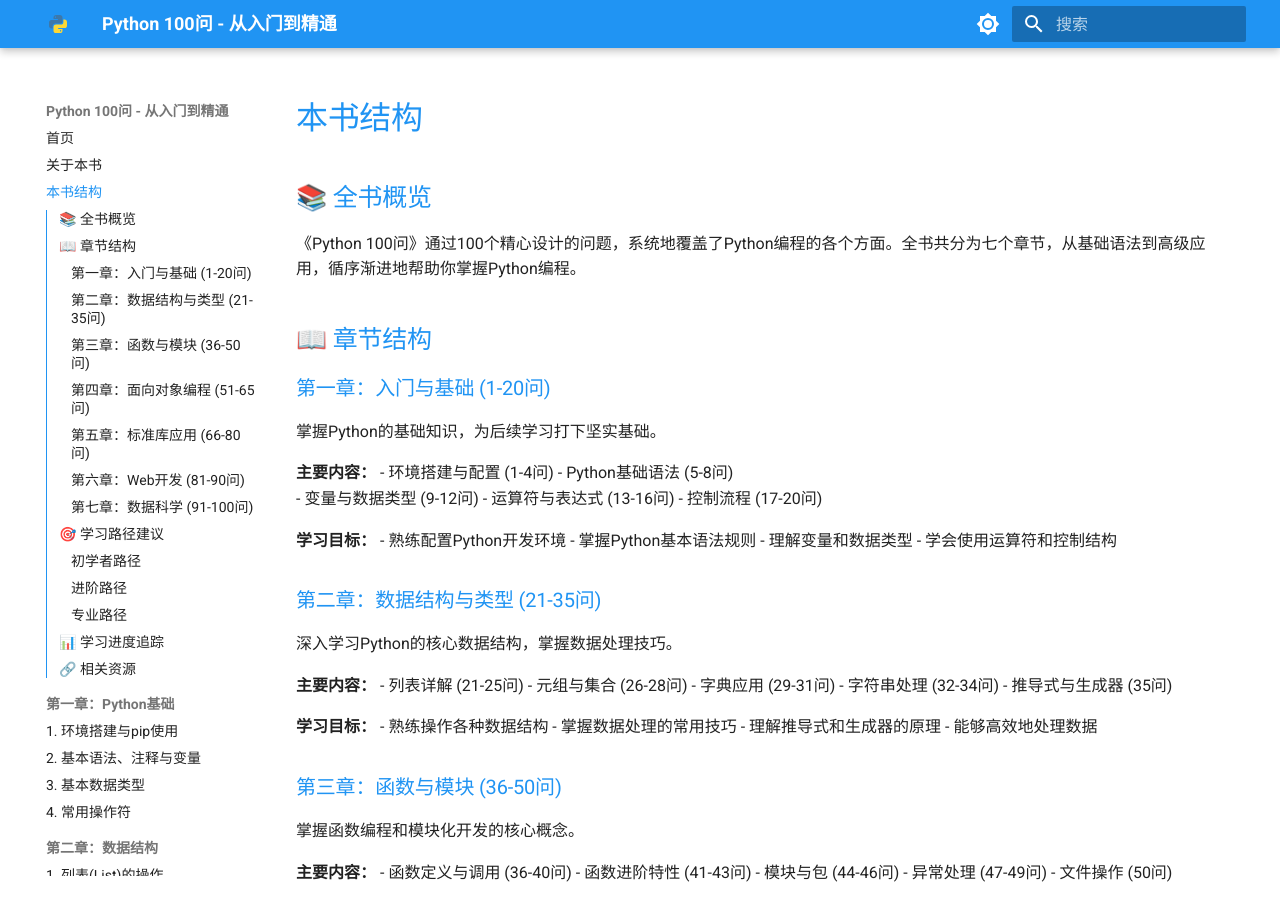
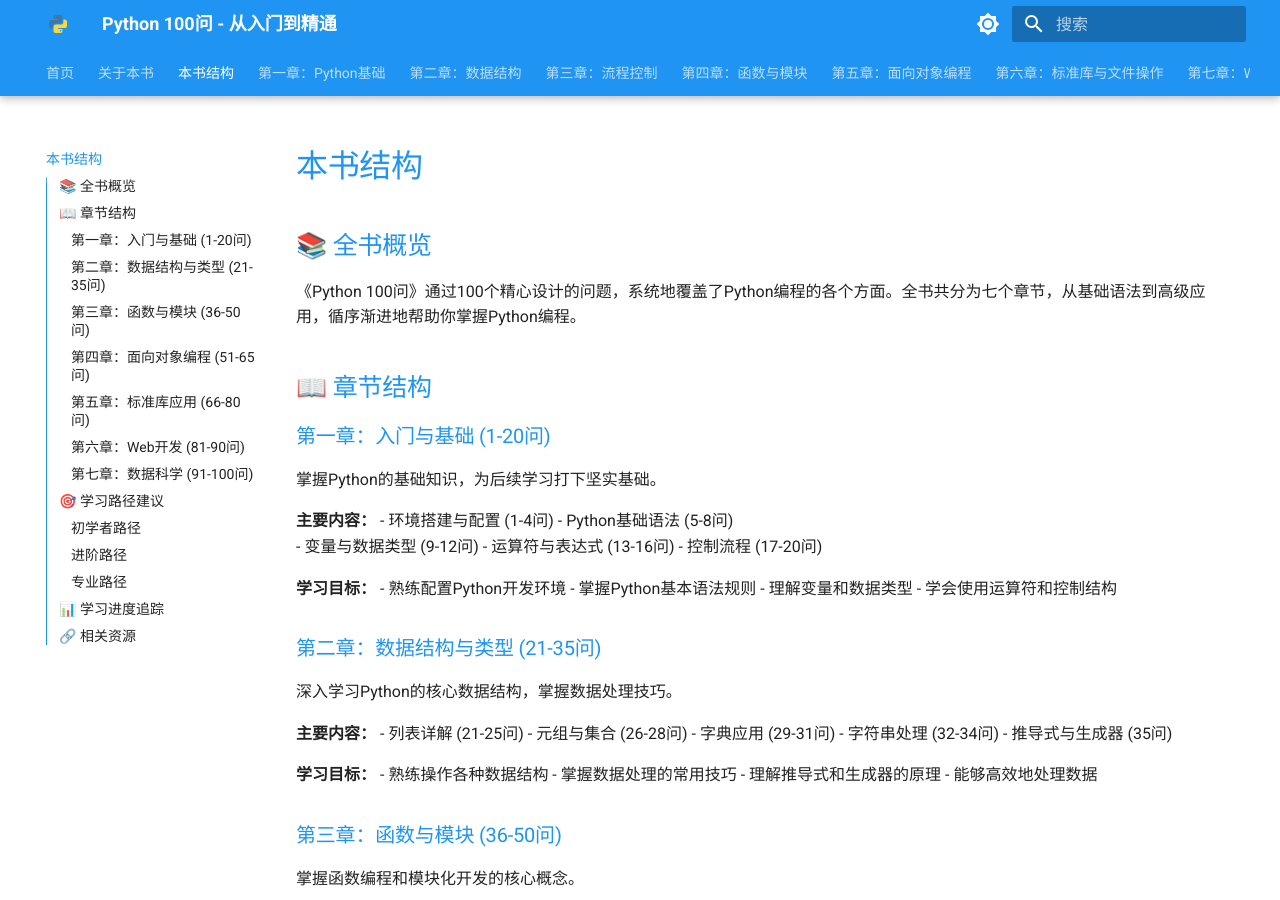
Before and after one commit to addname/python100, an MkDocs documentation site: the page built from docs/structure.md, in a window 1280 px wide and 900 px high. Built offline with MkDocs 1.6.1 and Material for MkDocs 9.7.7, drawn with Linux system fonts in a browser that asks for light colours; the version menu is left out; part of the change alters nothing that is shown.

Commit message:
优化MkDocs导航配置：启用左侧子菜单展开功能
- 启用navigation.sections和navigation.expand功能
- 添加navigation.tabs和navigation.tabs.sticky功能
- 优化导航结构，移除编号前缀，使子菜单更清晰
- 添加字体配置，提升阅读体验
- 所有章节的子菜单现在都会在左侧导航栏中展开显示

```diff
--- a/mkdocs.yml
+++ b/mkdocs.yml
@@ -8,41 +8,41 @@ nav:
   - 关于本书: about.md
   - 本书结构: structure.md
   - 第一章：Python基础:
-    - 1. 环境搭建与pip使用: chapter1_basics/1_environment.md
-    - 2. 基本语法、注释与变量: chapter1_basics/2_syntax.md
-    - 3. 基本数据类型: chapter1_basics/3_data_types.md
-    - 4. 常用操作符: chapter1_basics/4_operators.md
+    - 环境搭建与pip使用: chapter1_basics/1_environment.md
+    - 基本语法、注释与变量: chapter1_basics/2_syntax.md
+    - 基本数据类型: chapter1_basics/3_data_types.md
+    - 常用操作符: chapter1_basics/4_operators.md
   - 第二章：数据结构:
-    - 1. 列表(List)的操作: chapter2_data_structures/1_lists.md
-    - 2. 元组(Tuple)的特点与使用: chapter2_data_structures/2_tuples.md
-    - 3. 字典(Dictionary)的操作: chapter2_data_structures/3_dictionaries.md
-    - 4. 集合(Set)的特点与使用: chapter2_data_structures/4_sets.md
+    - 列表(List)的操作: chapter2_data_structures/1_lists.md
+    - 元组(Tuple)的特点与使用: chapter2_data_structures/2_tuples.md
+    - 字典(Dictionary)的操作: chapter2_data_structures/3_dictionaries.md
+    - 集合(Set)的特点与使用: chapter2_data_structures/4_sets.md
   - 第三章：流程控制:
-    - 1. 条件判断: chapter3_control_flow/1_conditionals.md
-    - 2. for循环与while循环: chapter3_control_flow/2_loops.md
-    - 3. break、continue与pass: chapter3_control_flow/3_loop_control.md
+    - 条件判断: chapter3_control_flow/1_conditionals.md
+    - for循环与while循环: chapter3_control_flow/2_loops.md
+    - break、continue与pass: chapter3_control_flow/3_loop_control.md
   - 第四章：函数与模块:
-    - 1. 函数的定义与调用: chapter4_functions/1_function_basics.md
-    - 2. 参数传递: chapter4_functions/2_parameters.md
-    - 3. 作用域: chapter4_functions/3_scope.md
-    - 4. 模块的导入与使用: chapter4_functions/4_modules.md
+    - 函数的定义与调用: chapter4_functions/1_function_basics.md
+    - 参数传递: chapter4_functions/2_parameters.md
+    - 作用域: chapter4_functions/3_scope.md
+    - 模块的导入与使用: chapter4_functions/4_modules.md
   - 第五章：面向对象编程:
-    - 1. 类与对象的概念: chapter5_oop/1_classes_objects.md
-    - 2. 继承与多态: chapter5_oop/2_inheritance_polymorphism.md
-    - 3. 封装与访问控制: chapter5_oop/3_encapsulation.md
+    - 类与对象的概念: chapter5_oop/1_classes_objects.md
+    - 继承与多态: chapter5_oop/2_inheritance_polymorphism.md
+    - 封装与访问控制: chapter5_oop/3_encapsulation.md
   - 第六章：标准库与文件操作:
-    - 1. 文件读写操作: chapter6_stdlib/1_file_operations.md
-    - 2. os与sys模块: chapter6_stdlib/2_os_sys.md
-    - 3. datetime模块: chapter6_stdlib/3_datetime.md
-    - 4. json模块: chapter6_stdlib/4_json.md
+    - 文件读写操作: chapter6_stdlib/1_file_operations.md
+    - os与sys模块: chapter6_stdlib/2_os_sys.md
+    - datetime模块: chapter6_stdlib/3_datetime.md
+    - json模块: chapter6_stdlib/4_json.md
   - 第七章：Web开发入门:
-    - 1. Flask基础: chapter7_web/1_flask_basics.md
-    - 2. 路由与视图函数: chapter7_web/2_routes_views.md
-    - 3. 请求与响应: chapter7_web/3_request_response.md
+    - Flask基础: chapter7_web/1_flask_basics.md
+    - 路由与视图函数: chapter7_web/2_routes_views.md
+    - 请求与响应: chapter7_web/3_request_response.md
   - 第八章：数据科学入门:
-    - 1. NumPy基础: chapter8_datascience/1_numpy.md
-    - 2. Pandas数据处理: chapter8_datascience/2_pandas.md
-    - 3. Matplotlib数据可视化: chapter8_datascience/3_matplotlib.md
+    - NumPy基础: chapter8_datascience/1_numpy.md
+    - Pandas数据处理: chapter8_datascience/2_pandas.md
+    - Matplotlib数据可视化: chapter8_datascience/3_matplotlib.md
   - 附录:
     - 常用资源: appendix/resources.md
 
@@ -65,11 +65,16 @@ theme:
         icon: material/brightness-4
         name: 切换到明亮模式
   language: "zh"
+  font:
+    text: "Roboto"
+    code: "Roboto Mono"
   features:
     - navigation.sections
     - navigation.expand
     - navigation.path
     - navigation.top
+    - navigation.tabs
+    - navigation.tabs.sticky
     - search.highlight
     - search.share
     - content.code.copy
```
